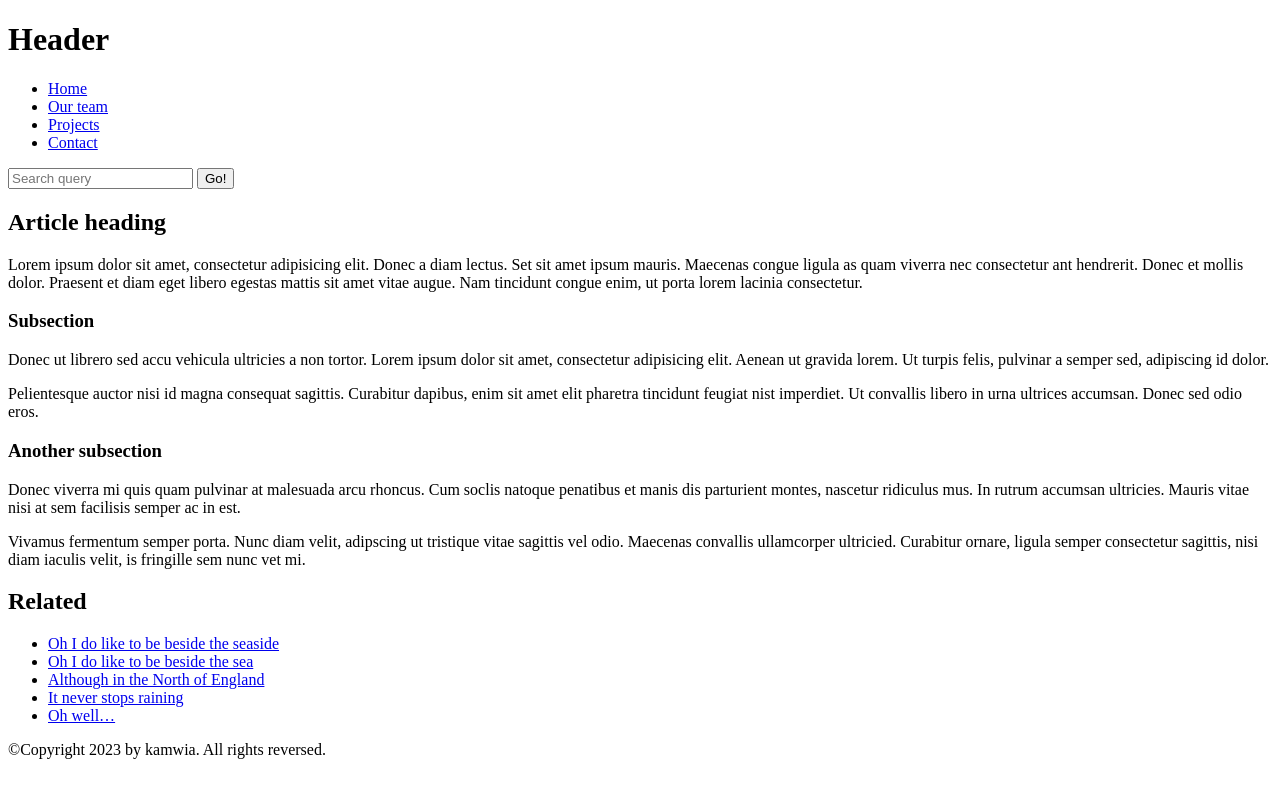
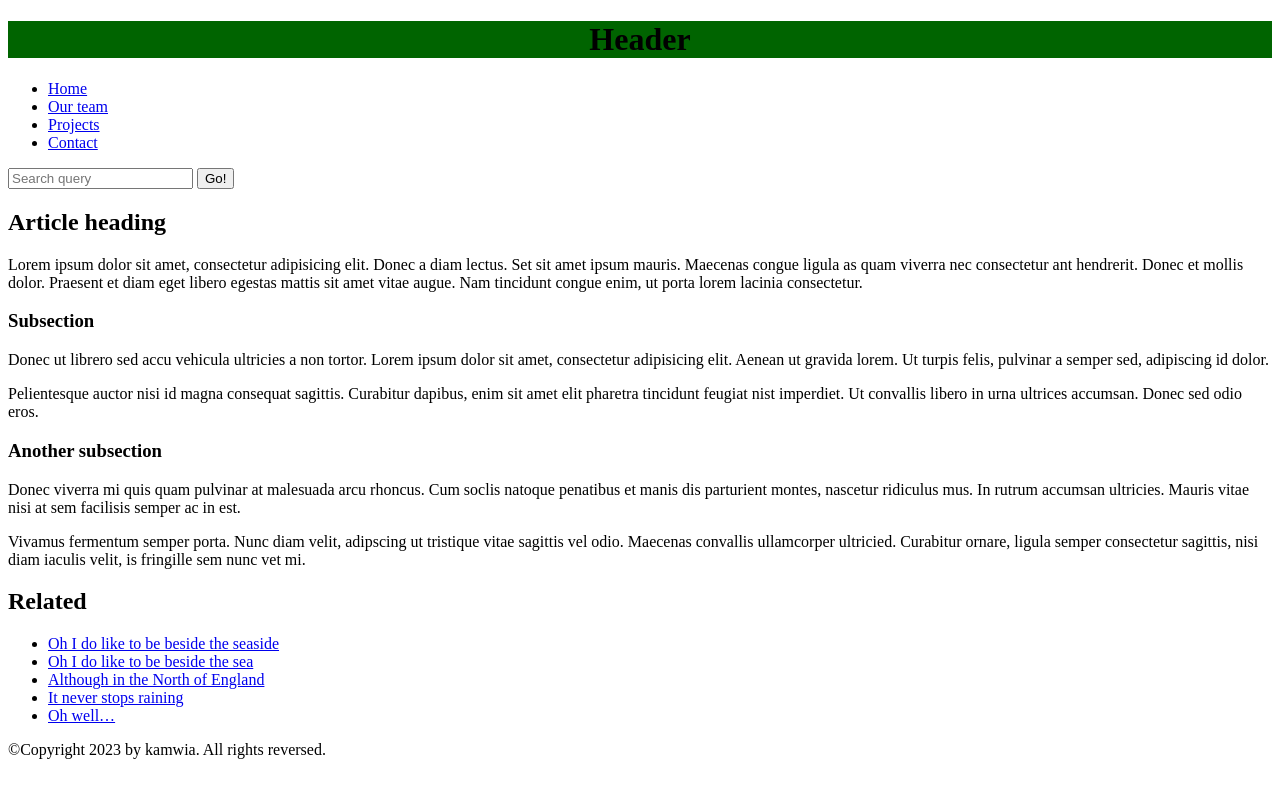
Before and after one commit to kamwia/mahjong, a plain HTML site: page index.html in a window 1280 px wide. Drawn offline with Linux system fonts and the light colour scheme; a web font is replaced by a local one.

Commit message:
Create css

```diff
--- a/index.html
+++ b/index.html
@@ -8,7 +8,13 @@
     <link
       href="https://fonts.googleapis.com/css?family=Open+Sans+Condensed:300|Sonsie+One"
       rel="stylesheet" />
-    <link rel="stylesheet" href="style.css" />
+    <link rel="stylesheet" href="style/main.css" />
+   <!-- https://pages-themes.github.io/cayman/
+    https://fonts.google.com/specimen/Montserrat
+    https://www.geeksforgeeks.org/create-a-responsive-navbar-using-reactjs/
+    https://react.dev/learn
+    https://react-bootstrap.netlify.app/docs/components/navbar/
+    https://developer.mozilla.org/en-US/docs/Learn/HTML/Introduction_to_HTML/Document_and_website_structure -->
   </head>
 
   <body>
--- /dev/null
+++ b/style/main.css
@@ -0,0 +1,5 @@
+header {
+    width: 100%;
+    background-color: darkgreen;
+    text-align: center;
+}
```
